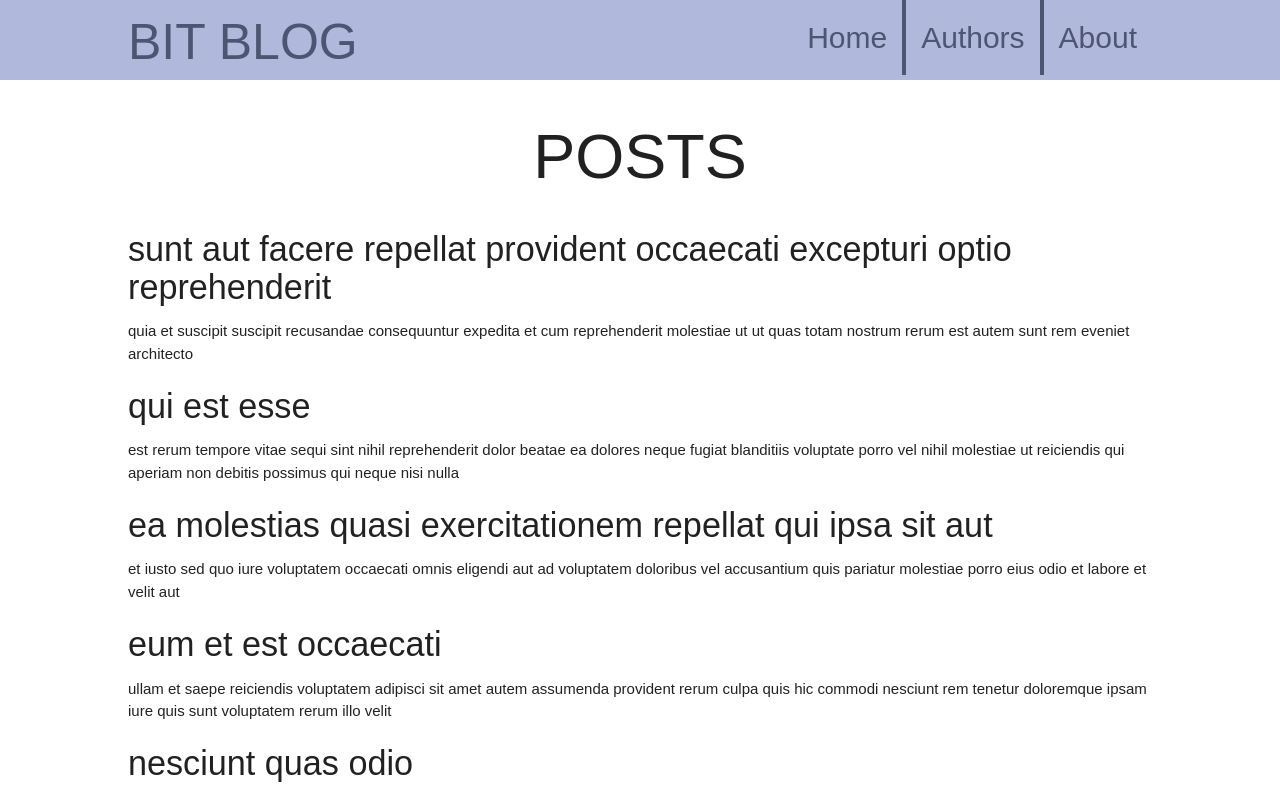
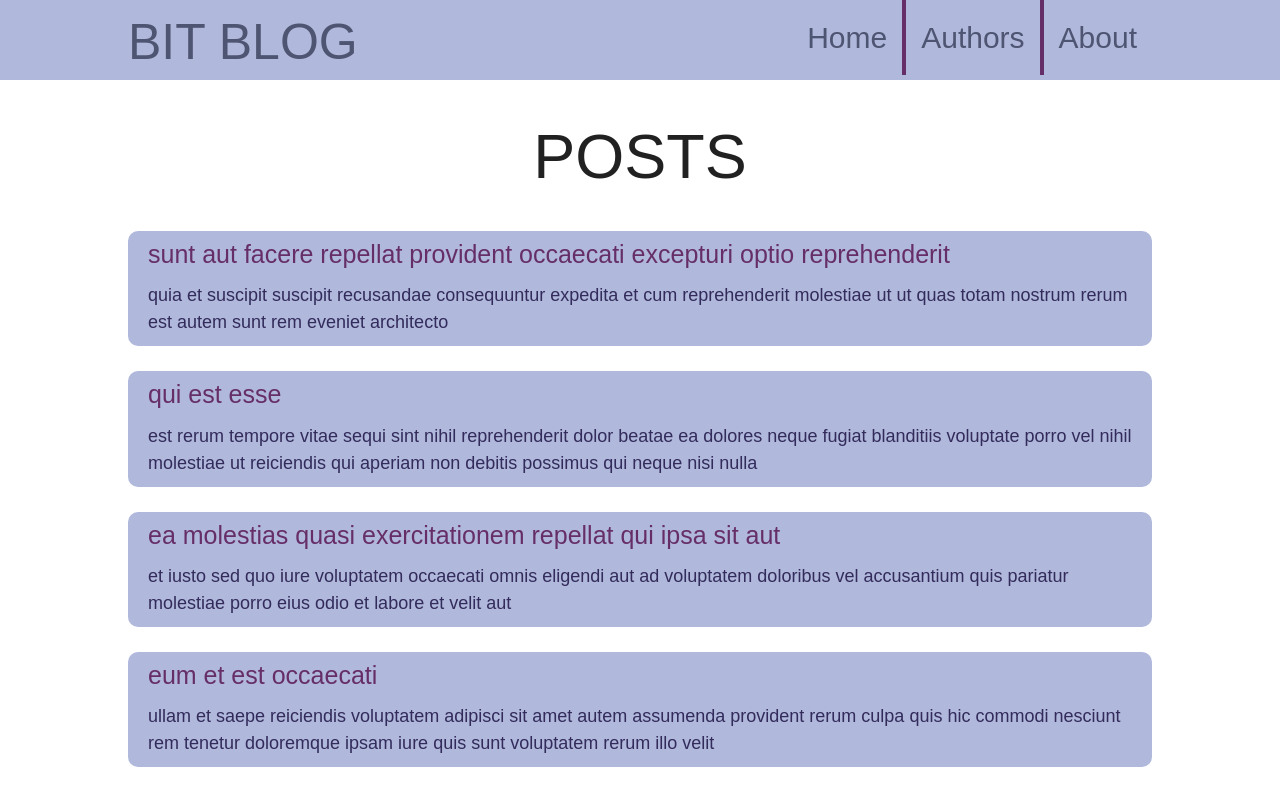
Before and after one commit to mici17/bit_blog, a React (Create React App) app: page / in a window 1280 px wide. Shown: the top 790 px of the page. Built offline with nearby package versions, Linux system fonts and the light colour scheme.

Commit message:
homepage v2

```diff
--- a/src/index.css
+++ b/src/index.css
@@ -41,15 +41,15 @@ margin-left:10%;
 
 .nav-links{
   display: inline-block;
-
   text-decoration: none;
   color: #4e5572;
 
 }
 .authors {
-  border-left: solid 4px #4e5572;
-  border-right: solid 4px #4e5572;
-  padding:  0 15px;
+  border-left: solid 4px #662e68;
+  border-right: solid 4px #662e68;
+  padding-left: 15px;
+  padding-right: 15px;
 }
 
 footer{
@@ -63,9 +63,26 @@ footer p{
 
 .posts-list {
   width: 80%;
-  margin: auto;
+  margin: 0 auto;
 }
 .posts-title {
   text-align: center;
   margin-bottom: 40px;
 }
+
+.one-post h4{
+margin-top: 0;
+font-size: 25px;
+color: #662e68;
+}
+.one-post article{
+  font-size: 18px;
+  color: #322b5b;
+}
+.one-post{
+  display: block;
+  background-color: #b0b8db;
+  border-radius: 10px;
+  padding:  10px 20px;
+  margin-bottom: 25px;
+}
--- a/src/view/posts/Post.js
+++ b/src/view/posts/Post.js
@@ -3,10 +3,10 @@ import React from 'react';
 
 const Post = (props) => {
     return (
-        <secton>
+        <secton className="one-post">
             <title>{props.post.id}</title>
-            <h4>{props.post.title}</h4>
-            <article>
+            <h4 className="post-title">{props.post.title}</h4>
+            <article className="post-content">
                 {props.post.body}
             </article>
         </secton>
```
